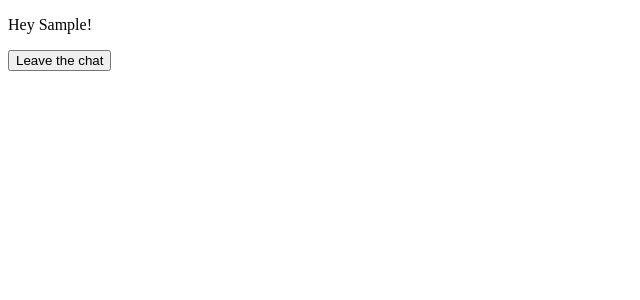
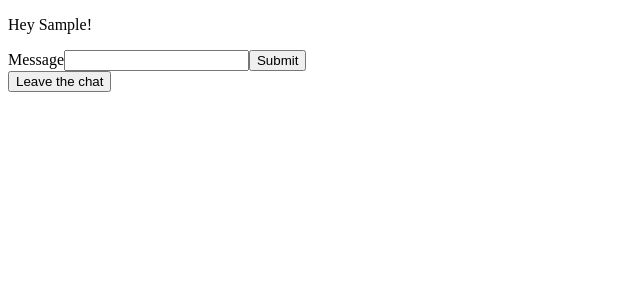
Before and after one commit to robinmetral/yaca, a React (Create React App) app: page / in a window 1280 px wide. Both pictures are taken after typing "Sample" into the empty fields and a click on the input "Join!". Shown: the top 300 px of the page, without its empty margins (0-640 px from the left). Built offline with nearby package versions, Linux system fonts and the light colour scheme; no server answers.

Commit message:
Scaffold out post form

```diff
--- a/src/components/App.js
+++ b/src/components/App.js
@@ -29,9 +29,12 @@ class App extends Component {
       }`
     );
     const json = await response.json();
+    console.log(json);
+    /* awaiting token
     this.setState({
       messages: json
     });
+    */
   };
 
   // hit API to post message
@@ -74,6 +77,7 @@ class App extends Component {
         <Chat
           author={this.state.author}
           messages={this.state.messages}
+          postMessage={this.postMessage}
           leaveChat={this.leaveChat}
         />
       );
--- a/src/components/Chat.js
+++ b/src/components/Chat.js
@@ -1,10 +1,16 @@
 import React, { Component } from "react";
+
+import PostMessage from "./PostMessage";
 
 class Chat extends Component {
   render() {
     return (
       <div>
         <p>Hey {this.props.author}!</p>
+        <PostMessage
+          author={this.props.author}
+          postMessage={this.props.postMessage}
+        />
         <button onClick={this.props.leaveChat}>Leave the chat</button>
       </div>
     );
--- /dev/null
+++ b/src/components/PostMessage.js
@@ -0,0 +1,41 @@
+import React, { Component } from "react";
+
+class PostMessage extends Component {
+  // initialize form state
+  state = {
+    message: ""
+  };
+
+  handleChange = event => {
+    this.setState({
+      message: event.target.value
+    });
+  };
+
+  handleSubmit = event => {
+    event.preventDefault();
+    const message = {
+      message: this.state.message,
+      author: this.props.author
+    };
+    this.props.postMessage(message);
+  };
+
+  render() {
+    return (
+      <form onSubmit={this.handleSubmit}>
+        <label htmlFor="message">Message</label>
+        <input
+          required
+          type="text"
+          id="message"
+          value={this.state.message}
+          onChange={this.handleChange}
+        />
+        <input type="submit" label="Send!" />
+      </form>
+    );
+  }
+}
+
+export default PostMessage;
```
